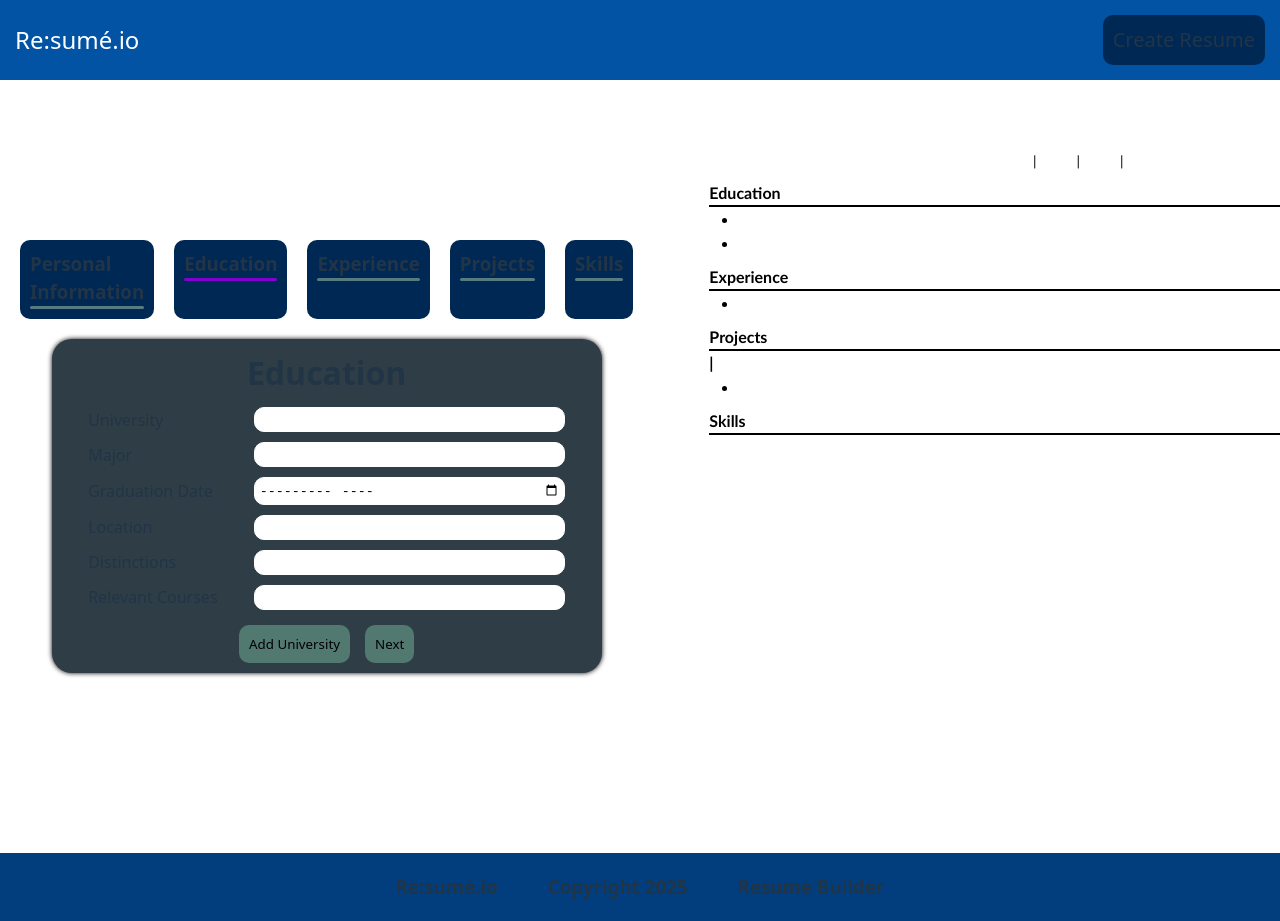
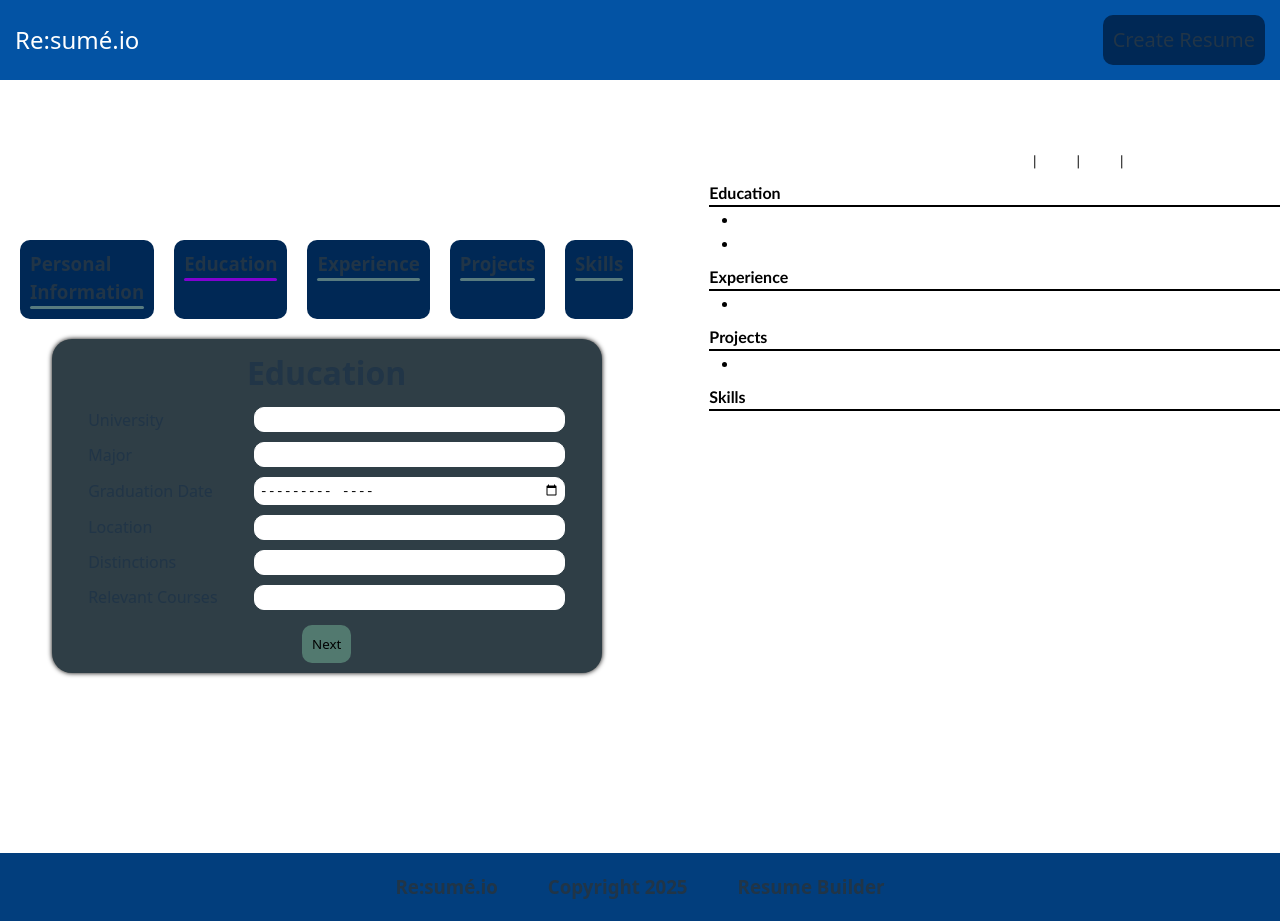
Before and after one commit to MartinGV10/Resume-Maker, a React (Vite) app: page /form in a window 1280 px wide. Both pictures are taken after a click on the button "Next". Shown: the top 921 px of the page. Built offline with nearby package versions, Linux system fonts and the light colour scheme.

Commit message:
Made light changes, will move forward and come back  to project later

```diff
--- a/src/FormEdu.jsx
+++ b/src/FormEdu.jsx
@@ -50,7 +50,7 @@ function FormEdu({ personalInfo, onChange, nextStep }) {
                 </div>
 
                 <div className="btns">
-                    <button className="add">Add University</button>
+                    {/* <button className="add">Add University</button> */}
                     <button className="next" onClick={nextStep}>Next</button>
                 </div>
             </div>
--- a/src/FormExp.jsx
+++ b/src/FormExp.jsx
@@ -96,7 +96,8 @@ function FormExp({ personalInfo, onChange, nextStep }) {
                 </div>
 
                 <div className="btns">
-                    <button className="add">Add Description</button>
+                    {/* <button className="add">Add Experience</button>
+                    <button className="add">Add Description</button> */}
                     <button className="next" onClick={nextStep}>Next</button>
                 </div>
 
--- a/src/FormProj.jsx
+++ b/src/FormProj.jsx
@@ -24,7 +24,8 @@ function FormProj({ personalInfo, onChange, nextStep }) {
 
 
                 <div className="btns">
-                    <button className="add">Add Description</button>
+                    {/* <button className="add">Add Project</button>
+                    <button className="add">Add Description</button> */}
                     <button className="next" onClick={nextStep}>Next</button>
                 </div>
             </div>
--- a/src/Page.jsx
+++ b/src/Page.jsx
@@ -2,7 +2,6 @@ import './Page.css'
 
 function Page({ personalInfo }) {
     let {firstName, lastName, email, phone, linkedin, github, university, major, gradDate, schoolLoc, distinctions, courses, company, title, desc, jobLoc, startDate, endDate, projTit, tech, links, projDesc, langs, libs, devTools, curJob} = personalInfo
-
 
     return (
         <>
@@ -55,8 +54,6 @@ function Page({ personalInfo }) {
                         </div>
 
                         <div className="p-right">
-                            {/* <li>{courses != '' ? `Courses: ${courses}` : ''}</li> */}
-                            {/* <h2 className="p-date">{startDate} - {endDate}</h2> */}
                             <h2 className="p-date">{startDate || endDate != '' ? `${startDate} - ${endDate}` : ''}</h2>
                             <p className='p-loc'><i>{jobLoc}</i></p>
                         </div>
@@ -69,7 +66,8 @@ function Page({ personalInfo }) {
                     <span className="divider"></span>
                     <div className="p-section">
                         <div className="p-left">
-                            <h2 className="p-title">{projTit} | {links}</h2>
+                            {/* <h2 className="p-title">{projTit} | {links}</h2> */}
+                            <h2 className="p-title">{projTit != '' ? `${projTit} | ${links}` : ''}</h2>
                             <ul className="p-desc">
                                 <li>{projDesc}</li>
                             </ul>
```
